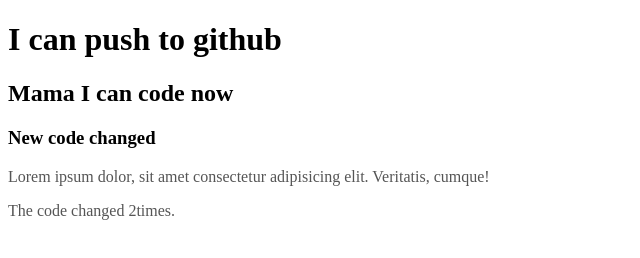
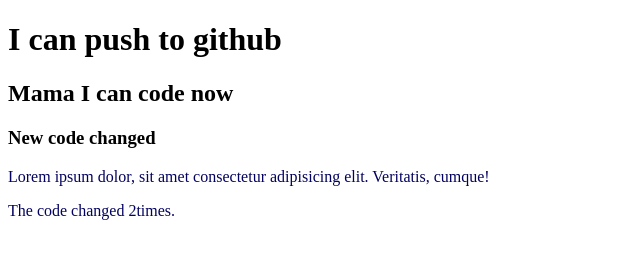
Before and after one commit to sumonkaysar/my-projects-ph, a plain HTML site: page index.html in a window 1280 px wide. Shown: the whole page, without its empty margins (0-640 px from the left). Drawn offline with Linux system fonts and the light colour scheme.

Commit message:
color changed

```diff
--- a/style.css
+++ b/style.css
@@ -1,3 +1,3 @@
 p{
-  color: #555;
+  color: rgb(3, 2, 95);
 }
```
